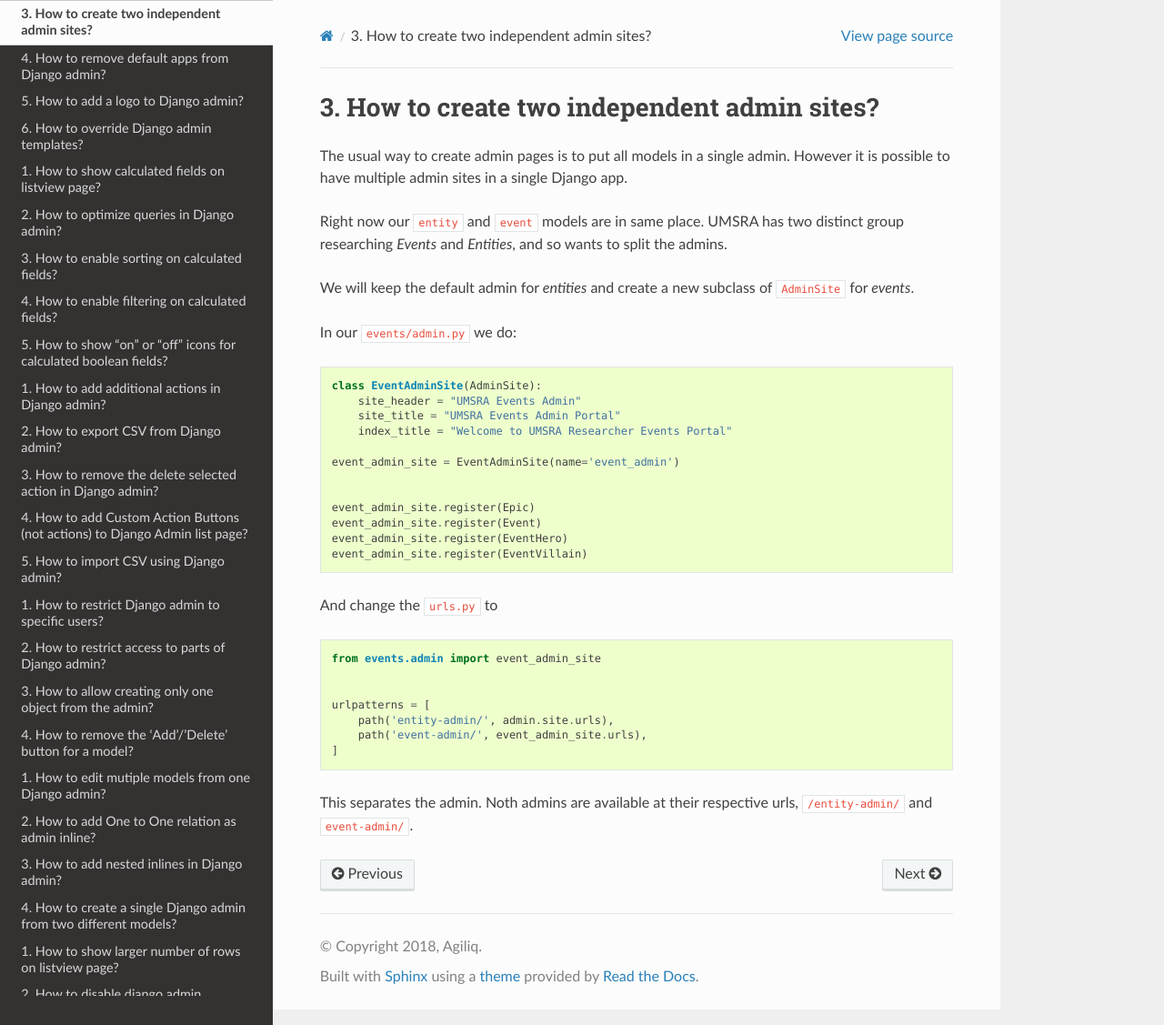
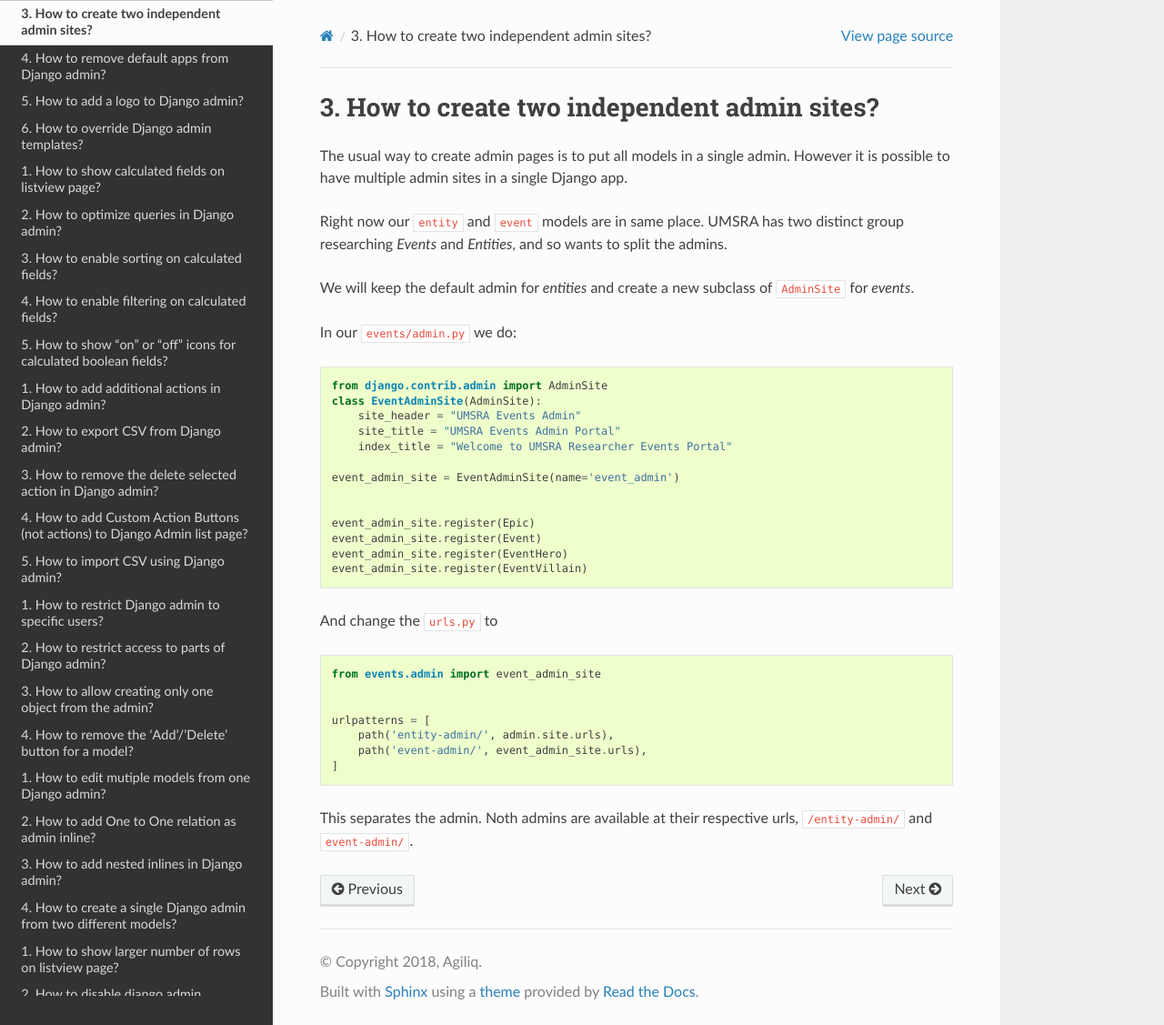
Before and after one commit to agiliq/django-admin-cookbook, a Sphinx documentation site: the page built from docs/two_admin.rst, in a window 1280 px wide and 1127 px high. Shown: the whole window at 91% size. Built offline with Sphinx 7.4.7 and the Read the Docs theme 2.0.0, drawn with Linux system fonts in a browser that asks for light colours.

Commit message:
Added a import line for Admin site in the document

```diff
--- a/docs/two_admin.rst
+++ b/docs/two_admin.rst
@@ -10,6 +10,7 @@ We will keep the default admin for `entities` and create a new subclass of :code
 
 In our :code:`events/admin.py` we do::
 
+    from django.contrib.admin import AdminSite
     class EventAdminSite(AdminSite):
         site_header = "UMSRA Events Admin"
         site_title = "UMSRA Events Admin Portal"
```
Also changed, not shown: 1 other file.
